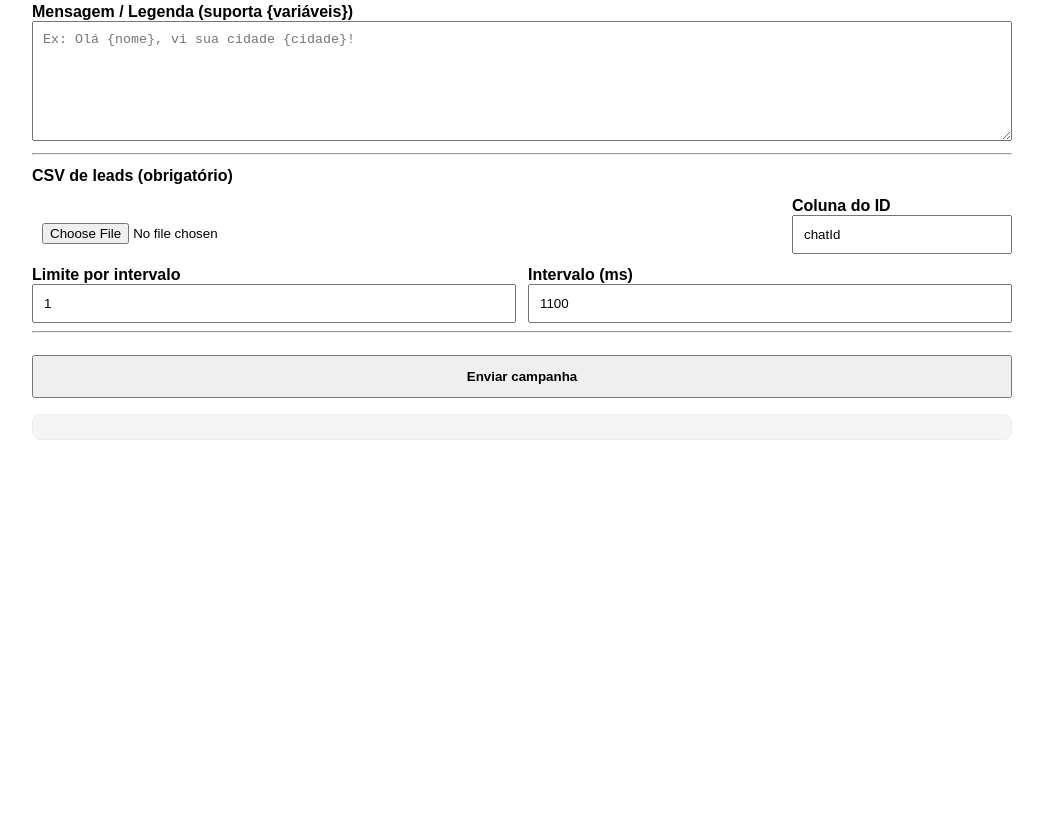
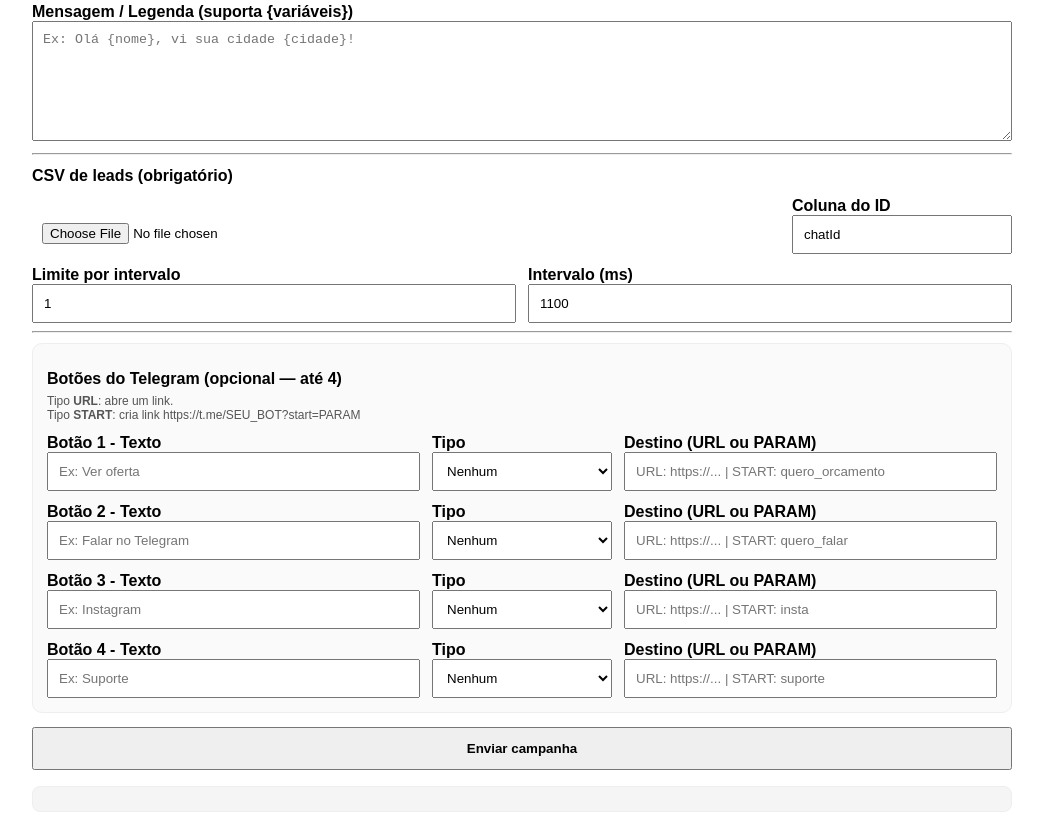
Before and after one commit to Dopumaru/Fila-de-disparos, a website: page public/index.html in a window 1280 px wide. Shown: the part 370-1208 px from the top of the page, without its empty margins (118-1161 px from the left). Before the commit the page ends 836 px from the top, so only its background shows below. Drawn offline with Linux system fonts and the light colour scheme.

Commit message:
Update index.html

```diff
--- a/public/index.html
+++ b/public/index.html
@@ -25,6 +25,7 @@
     .tokenBtn.active { border-color: #333; }
     .muted { color:#666; font-size: 12px; }
     .mediaBox { background:#fafafa; padding:14px; border-radius:10px; border:1px solid #eee; margin-top:10px; }
+    .box { background:#fafafa; padding:14px; border-radius:10px; border:1px solid #eee; margin-top:10px; }
   </style>
 </head>
 <body>
@@ -104,6 +105,64 @@
 
   <hr>
 
+  <!-- ✅ BLOCO DE BOTÕES (até 4) -->
+  <div class="box" id="buttonsBlock">
+    <label>Botões do Telegram (opcional — até 4)</label>
+    <div class="hint">
+      Tipo <b>URL</b>: abre um link.<br/>
+      Tipo <b>START</b>: cria link https://t.me/SEU_BOT?start=PARAM
+    </div>
+
+    <div class="row">
+      <div><label>Botão 1 - Texto</label><input id="b1Text" placeholder="Ex: Ver oferta" /></div>
+      <div style="max-width: 180px;"><label>Tipo</label>
+        <select id="b1Type">
+          <option value="none">Nenhum</option>
+          <option value="url"> harmon? </option>
+          <option value="url">URL</option>
+          <option value="start">START</option>
+        </select>
+      </div>
+      <div><label>Destino (URL ou PARAM)</label><input id="b1Value" placeholder="URL: https://... | START: quero_orcamento" /></div>
+    </div>
+
+    <div class="row">
+      <div><label>Botão 2 - Texto</label><input id="b2Text" placeholder="Ex: Falar no Telegram" /></div>
+      <div style="max-width: 180px;"><label>Tipo</label>
+        <select id="b2Type">
+          <option value="none">Nenhum</option>
+          <option value="url">URL</option>
+          <option value="start">START</option>
+        </select>
+      </div>
+      <div><label>Destino (URL ou PARAM)</label><input id="b2Value" placeholder="URL: https://... | START: quero_falar" /></div>
+    </div>
+
+    <div class="row">
+      <div><label>Botão 3 - Texto</label><input id="b3Text" placeholder="Ex: Instagram" /></div>
+      <div style="max-width: 180px;"><label>Tipo</label>
+        <select id="b3Type">
+          <option value="none">Nenhum</option>
+          <option value="url">URL</option>
+          <option value="start">START</option>
+        </select>
+      </div>
+      <div><label>Destino (URL ou PARAM)</label><input id="b3Value" placeholder="URL: https://... | START: insta" /></div>
+    </div>
+
+    <div class="row">
+      <div><label>Botão 4 - Texto</label><input id="b4Text" placeholder="Ex: Suporte" /></div>
+      <div style="max-width: 180px;"><label>Tipo</label>
+        <select id="b4Type">
+          <option value="none">Nenhum</option>
+          <option value="url">URL</option>
+          <option value="start">START</option>
+        </select>
+      </div>
+      <div><label>Destino (URL ou PARAM)</label><input id="b4Value" placeholder="URL: https://... | START: suporte" /></div>
+    </div>
+  </div>
+
   <button id="btnEnviar" type="button">Enviar campanha</button>
 
   <p id="status"></p>
```
